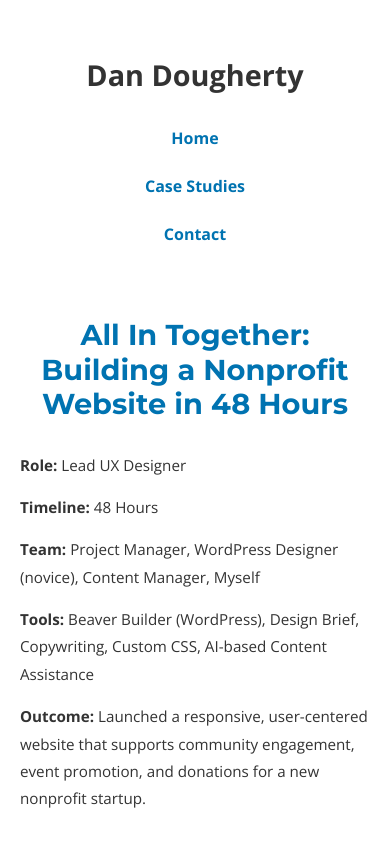
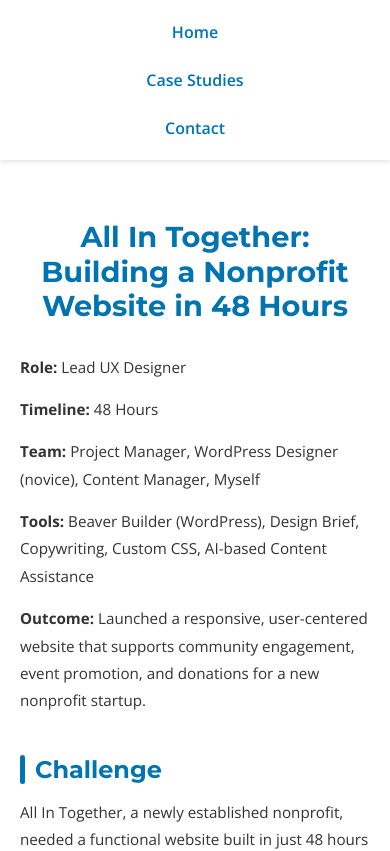
Before and after one commit to Dan-Dougherty/doughertydesigns-v4, a React (Create React App) app: page /case-studies/allintogether in a window 390 px wide. Shown: the top 851 px of the page. Built offline with nearby package versions, Linux system fonts and the light colour scheme; the HTML template or start-up script is replaced by a standard one.

Commit message:
Too Much to list

```diff
--- a/src/components/AllInTogether.js
+++ b/src/components/AllInTogether.js
@@ -7,50 +7,56 @@ import NonProfitMobile from '../assets/videos/NonProfitMobile.mp4';
 const AllInTogether = () => {
   const location = useLocation();
 
+  // Sticky header on scroll
   useEffect(() => {
     document.title = "All In Together Case Study | Dan Dougherty - UX Designer";
 
-    // Function to handle scroll events for sticky header
     const handleScroll = () => {
       const header = document.querySelector('.case-study-header');
-      if (header) {
-        // Only add 'scrolled' class when scrolled past a certain point (10px)
-        if (window.scrollY > 10) {
-          header.classList.add('scrolled');
-        } else {
-          header.classList.remove('scrolled');
-        }
-      }
+      if (!header) return;
+      if (window.scrollY > 10) header.classList.add('scrolled');
+      else header.classList.remove('scrolled');
     };
 
-    // Add scroll event listener
     window.addEventListener('scroll', handleScroll);
+    handleScroll(); // initial
 
-    // Initial check (in case page loads already scrolled)
-    handleScroll();
-
-    // Cleanup function
     return () => {
       window.removeEventListener('scroll', handleScroll);
     };
   }, []);
 
-  // Function to check if a link should be marked as active
-  const isActive = (path) => {
-    if (path === '/' && location.pathname === '/') return true;
-    if (path === '/#case-studies' && location.hash === '#case-studies') return true;
-    if (path === '/#contact' && location.hash === '#contact') return true;
-    return false;
-  };
+  // helper for active link
+  const isActive = (path) =>
+    (path === '/' && location.pathname === '/') ||
+    (path === '/#case-studies' && location.hash === '#case-studies') ||
+    (path === '/#contact' && location.hash === '#contact');
 
   return (
     <div className="case-study-full">
       <header className="case-study-header">
-        <Link to="/" className="logo">Dan Dougherty</Link>
+        {/* keep logo on desktop, hide via CSS on mobile */}
+        <Link to="/" className="logo">
+          Dan Dougherty
+        </Link>
+
+        {/* STATIC nav, always visible */}
         <nav className="case-study-nav">
-          <Link to="/" className={isActive('/') ? 'active' : ''}>Home</Link>
-          <Link to="/#case-studies" className={isActive('/#case-studies') ? 'active' : ''}>Case Studies</Link>
-          <Link to="/#contact" className={isActive('/#contact') ? 'active' : ''}>Contact</Link>
+          <Link to="/" className={isActive('/') ? 'active' : ''}>
+            Home
+          </Link>
+          <Link
+            to="/#case-studies"
+            className={isActive('/#case-studies') ? 'active' : ''}
+          >
+            Case Studies
+          </Link>
+          <Link
+            to="/#contact"
+            className={isActive('/#contact') ? 'active' : ''}
+          >
+            Contact
+          </Link>
         </nav>
       </header>
 
--- a/src/components/CaseStudy.css
+++ b/src/components/CaseStudy.css
@@ -68,31 +68,6 @@
 .case-study-nav a:hover:after,
 .case-study-nav a.active:after {
   width: 100%;
-}
-
-/* Responsive adjustments for sticky header */
-@media (max-width: 768px) {
-  .case-study-header {
-    padding: 15px;
-  }
-
-  /* For mobile, make logo smaller when scrolling */
-  .case-study-header.scrolled .logo {
-    font-size: 1.5em;
-  }
-
-  /* Adjust navigation layout for small screens */
-  .case-study-nav {
-    flex-wrap: nowrap;
-    overflow-x: auto;
-    -webkit-overflow-scrolling: touch;
-    padding-bottom: 5px;
-  }
-
-  .case-study-nav a {
-    white-space: nowrap;
-    margin-right: 15px;
-  }
 }
 
 /* Case Study Container */
@@ -471,7 +446,7 @@ All images now use this consistent thumbnail style */
   flex-wrap: wrap;
   gap: 30px;
   justify-content: flex-start;
-  margin: 30px 0 40px;
+  margin: 20px 0 0 0;
 }
 
 /* Layout adjustments for side-by-side thumbnails */
@@ -498,199 +473,20 @@ All images now use this consistent thumbnail style */
 /* Responsive Styles */
 
 /* Mobile Styles (max-width: 768px) */
-@media (max-width: 768px) {
-  .case-study-full {
-    padding: 40px 20px;
-    max-width: 100%;
-  }
-
-  /* Header Styling */
-  .case-study-full .case-study-header {
-    flex-direction: column;
-    align-items: center;
-    margin-bottom: 40px;
-  }
-
-  .case-study-full .case-study-nav {
-    margin-top: 20px;
-    display: flex;
-    flex-direction: row;
-    flex-wrap: wrap;
-    justify-content: center;
-  }
-
-  .case-study-full .case-study-nav a {
-    margin: 5px 10px;
-    padding: 8px 15px;
-    font-size: 1em;
-  }
-
-  /* Center h1 and h2 Headings */
-  .case-study-full h1 {
-    text-align: center;
-  }
-
-  /* Adjust List Item Indentation */
-  .case-study-full ul,
-  .case-study-full ul li,
-  .case-study-full ol,
-  .case-study-full ol li {
-    margin-left: 0;
-    padding-left: 0;
-  }
-
-  .case-study-full ul,
-  .case-study-full ol {
-    list-style-position: inside; /* Bullets inside content */
-  }
-
-  /* Video and Image Adjustments */
-  .case-study-full .mobile-video-wrapper {
-    width: 70%;
-    margin: 0 auto;
-  }
-
-  .case-study-full .mobile-video {
-    max-width: 100%;
-    width: 100%;             /* Ensure the video spans the full width */
-    height: auto;
-    border: 1px solid #ddd;
-    box-shadow: 0 4px 6px rgba(0, 0, 0, 0.1);
-    object-fit: cover;       /* Ensures the video fills the container */
-  }
-
-  /* Adjust Font Sizes for Readability */
-  .case-study-full h1 {
-    font-size: 1.8em;
-    margin-bottom: 10px;
-  }
-
-  .case-study-full h2 {
-    font-size: 1.5em;
-  }
-
-  .case-study-full h3 {
-    font-size: 1.2em;
-  }
-
-  .case-study-full p {
-    font-size: 0.95em;
-  }
-
-  /* Stack prototype buttons vertically on mobile */
-  .case-study-full .prototype-buttons {
-    flex-direction: column;
-    align-items: stretch;
-  }
-
-  .case-study-full .prototype-buttons .prototype-button {
-    width: 100%;
-    text-align: center;
-  }
-
-  /* Adjust Back Button */
-  .case-study-full .back-button {
-    font-size: 0.9em;
-    padding: 8px 12px;
-  }
-
-  /* Side-by-side becomes column on mobile */
-  .case-study-full .side-by-side {
-    flex-direction: column;
-    gap: 30px;
-  }
-
-  .case-study-full .side-by-side .side-text,
-  .case-study-full .side-by-side .side-image {
-    width: 100%;
-  }
-
-  /* Thumbnail grid becomes column on mobile */
-  .case-study-full .cs-thumbnails-container {
-    flex-direction: column;
-    gap: 30px;
-    align-items: center;
-  }
-
-  .case-study-full .cs-thumbnail {
-    max-width: 100%;
-    width: 100%;
-    margin-bottom: 20px;
-  }
-
-  .case-study-full .cs-thumbnail-image-wrapper {
-    height: 250px; /* Slightly shorter on mobile */
-  }
-
-  .case-study-full .cs-thumbnail-caption {
-    padding: 10px;
-    font-size: 0.85rem;
-  }
-
-  /* Ensure text doesn't overflow */
-  .case-study-full p,
-  .case-study-full a,
-  .case-study-full .back-button,
-  .case-study-full .prototype-button {
-    word-wrap: break-word;
-    word-break: break-word;
-    overflow-wrap: break-word;
-  }
-}
-
-/* Additional Media Query for Screens Under 425px */
-@media (max-width: 425px) {
-  /* Hide desktop-only elements on very small screens */
-  .case-study-full .desktop-only {
-    display: none;
-  }
-
-  /* Adjust Navigation Links */
-  .case-study-full .case-study-nav {
-    flex-direction: column;
-    align-items: center;
-  }
-
-  .case-study-full .case-study-nav a {
-    margin: 5px 0;
-    width: 100%;
-    text-align: center;
-  }
-
-  .case-study-full .cs-thumbnails-container {
-    margin: 20px 0 30px;
-  }
-
-  .case-study-full .cs-thumbnail-image-wrapper {
-    height: 200px; /* Even shorter on very small screens */
-  }
-
-  .case-study-full .cs-thumbnail:hover {
-    transform: none; /* Disable hover effects on very small screens */
-  }
-
-  .case-study-full .cs-thumbnail .cs-thumbnail-image-wrapper::after {
-    display: none; /* Hide the hover overlay on very small screens */
-  }
-}
-
-/* Enhanced Section Heading Styles */
-
-/* Section Headings (h2) with decorative element and color */
+/* Base styles for section headings */
 .case-study-full h2 {
   font-size: 1.8em;
   margin-top: 40px;
-  margin-bottom: 015px;
+  margin-bottom: 15px;
   border-bottom: none;
   padding-bottom: 0px;
   position: relative;
-  color: #0073b1; /* Use the existing brand blue color */
+  color: #0073b1;
   padding-left: 15px;
   display: flex;
   align-items: center;
 }
 
-/* Add decorative element before the heading */
 .case-study-full h2::before {
   content: "";
   position: absolute;
@@ -702,96 +498,36 @@ All images now use this consistent thumbnail style */
   border-radius: 3px;
 }
 
-/* Adjust Subsection Headings (h3) */
 .case-study-full h3 {
   font-size: 1.4em;
   margin-top: 30px;
   margin-bottom: 15px;
-  color: #333; /* Keep these dark for contrast */
+  color: #333;
   position: relative;
 }
 
+/* Section-specific accent colors */
 .case-study-full #research-insights h2::after {
-  background-color: #3c9469; /* A greenish accent for research section */
+  background-color: #3c9469;
 }
 
 .case-study-full #ux-strategy h2::after {
-  background-color: #d4a017; /* Gold accent for strategy section */
+  background-color: #d4a017;
 }
 
 .case-study-full #final-solution h2::after {
-  background-color: #5c9dc4; /* Lighter blue for solution section */
+  background-color: #5c9dc4;
 }
 
 .case-study-full #before-after h2::after {
-  background-color: #7c4dff; /* Purple accent for visuals section */
+  background-color: #7c4dff;
 }
 
 .case-study-full #reflections h2::after {
-  background-color: #e67e22; /* Orange accent for lessons learned */
+  background-color: #e67e22;
 }
 
-/* Tablet-Specific Styles (769px to 1024px) */
-@media (min-width: 769px) and (max-width: 1024px) {
-  .case-study-full {
-    padding: 50px 25px;
-  }
-
-  .case-study-full .case-study-header {
-    flex-direction: row;
-    align-items: center;
-    justify-content: space-between;
-    padding-bottom: 25px;
-  }
-
-  .case-study-full .case-study-nav a {
-    margin-left: 20px;
-    margin-right: 10px;
-    font-size: 1em;
-  }
-
-  /* Video and Image Adjustments */
-  .case-study-full .video-container {
-    flex-direction: column;
-    gap: 30px;
-  }
-
-  .case-study-full .mobile-video-wrapper {
-    max-width: 600px;
-    margin: 0 auto;
-  }
-
-  .case-study-full .mobile-video {
-    width: 100%;
-    height: auto;
-    max-height: 600px;
-  }
-
-  /* Adjust Font Sizes */
-  .case-study-full h1 {
-    font-size: 2em;
-  }
-
-  .case-study-full h2 {
-    font-size: 1.6em;
-  }
-
-  .case-study-full h3 {
-    font-size: 1.4em;
-  }
-
-  .case-study-full p {
-    font-size: 1em;
-  }
-
-  /* Adjust Back Button */
-  .case-study-full .back-button {
-    font-size: 1em;
-    padding: 10px 15px;
-  }
-}
-
-/* Styles for Desktop (min-width: 1025px) */
+/* Desktop styles (min-width: 1025px) */
 @media (min-width: 1025px) {
   .case-study-full {
     padding: 60px 30px;
@@ -813,7 +549,6 @@ All images now use this consistent thumbnail style */
     max-height: 700px;
   }
 
-  /* Maintain Prototype Buttons Inline */
   .case-study-full .prototype-buttons {
     flex-direction: row;
     align-items: center;
@@ -828,3 +563,257 @@ All images now use this consistent thumbnail style */
     padding: 12px 18px;
   }
 }
+
+/* Tablet styles (769px to 1024px) */
+@media (min-width: 769px) and (max-width: 1024px) {
+  .case-study-full {
+    padding: 50px 25px;
+  }
+
+  .case-study-full .case-study-header {
+    flex-direction: row;
+    align-items: center;
+    justify-content: space-between;
+    padding-bottom: 25px;
+  }
+
+  .case-study-full .case-study-nav a {
+    margin-left: 20px;
+    margin-right: 10px;
+    font-size: 1em;
+  }
+
+  .case-study-full .video-container {
+    flex-direction: column;
+    gap: 30px;
+  }
+
+  .case-study-full .mobile-video-wrapper {
+    max-width: 600px;
+    margin: 0 auto;
+  }
+
+  .case-study-full .mobile-video {
+    width: 100%;
+    height: auto;
+    max-height: 600px;
+  }
+
+  .case-study-full h1 {
+    font-size: 2em;
+  }
+
+  .case-study-full h2 {
+    font-size: 1.6em;
+  }
+
+  .case-study-full h3 {
+    font-size: 1.4em;
+  }
+
+  .case-study-full p {
+    font-size: 1em;
+  }
+
+  .case-study-full .back-button {
+    font-size: 1em;
+    padding: 10px 15px;
+  }
+}
+
+/* Mobile & Small Tablet styles (max-width: 768px) */
+@media (max-width: 768px) {
+  /* Header and Navigation */
+  .case-study-full .case-study-header {
+    width: 100vw;
+    max-width: 100vw;
+    margin-left: calc(-50vw + 50%);
+    padding-left: 12px !important;
+    padding-right: 12px !important;
+    position: sticky;
+    top: 0;
+    display: flex;
+    justify-content: center;
+    align-items: center;
+    background: #fff;
+    padding: 8px 0;
+    box-shadow: 0 2px 4px rgba(0,0,0,0.1);
+    z-index: 1000;
+  }
+
+  .case-study-full .case-study-header .logo,
+  .case-study-full .hamburger-menu {
+    display: none !important;
+  }
+
+  .case-study-full .case-study-nav {
+    display: flex !important;
+    flex: 1;
+    justify-content: space-between;
+    margin: 0;
+    padding: 0;
+    align-items: center;
+  }
+
+  .case-study-full .case-study-nav a {
+    flex: 1;
+    text-align: center;
+    padding: 8px 0;
+    font-size: 1em;
+    font-weight: 600;
+    color: #0073b1;
+    transition: background 0.2s, color 0.2s;
+    margin-left: 0 !important;
+  }
+
+  .case-study-full .case-study-nav a:hover,
+  .case-study-full .case-study-nav a.active {
+    background: rgba(0,115,177,0.1);
+    color: #003f5c;
+  }
+
+  /* Text and Layout */
+  .case-study-full {
+    padding: 0px 20px 20px 20px;
+  }
+
+  .case-study-full h1 {
+    text-align: center;
+    font-size: 1.8em;
+    margin-bottom: 10px;
+  }
+
+  .case-study-full h2 {
+    font-size: 1.5em;
+
+  }
+
+  .case-study-full h3 {
+    font-size: 1.2em;
+    margin-bottom: 0;
+  }
+
+  .case-study-full p {
+    font-size: 0.95em;
+  }
+
+  /* Lists */
+  .case-study-full ul,
+  .case-study-full ol {
+    margin-left: 0;
+    padding-left: 0;
+    list-style-position: inside;
+  }
+
+  .case-study-full ul li,
+  .case-study-full ol li {
+    margin-left: 0;
+    padding-left: 20px;
+  }
+
+  /* Videos and Images */
+  .case-study-full .mobile-video-wrapper {
+    width: 70%;
+    margin: 0 auto;
+  }
+
+  .case-study-full .mobile-video {
+    max-width: 100%;
+    width: 100%;
+    height: auto;
+    border: 1px solid #ddd;
+    box-shadow: 0 4px 6px rgba(0,0,0,0.1);
+    object-fit: cover;
+  }
+
+  /* Buttons and Components */
+  .case-study-full .prototype-buttons {
+    flex-direction: column;
+    align-items: stretch;
+  }
+
+  .case-study-full .prototype-buttons .prototype-button {
+    width: 100%;
+    text-align: center;
+  }
+
+  .case-study-full .back-button {
+    font-size: 0.9em;
+    padding: 8px 12px;
+    width: 100%;
+  }
+
+  /* Layout Components */
+  .case-study-full .side-by-side {
+    flex-direction: column;
+    gap: 0px;
+  }
+
+  .case-study-full .side-by-side .side-text,
+  .case-study-full .side-by-side .side-image {
+    width: 100%;
+  }
+
+  /* Thumbnails */
+  .case-study-full .cs-thumbnails-container {
+    flex-direction: column;
+    gap: 30px;
+    align-items: center;
+    margin: 20px 0 30px;
+  }
+
+  .case-study-full .cs-thumbnail {
+    max-width: 100%;
+    width: 100%;
+    margin-bottom: 20px;
+  }
+
+  .case-study-full .cs-thumbnail-image-wrapper {
+    height: 250px;
+  }
+
+  .case-study-full .cs-thumbnail-caption {
+    padding: 10px;
+    font-size: 0.85rem;
+  }
+
+  /* Text Handling */
+  .case-study-full p,
+  .case-study-full a,
+  .case-study-full .back-button,
+  .case-study-full .prototype-button {
+    word-wrap: break-word;
+    word-break: break-word;
+    overflow-wrap: break-word;
+  }
+}
+
+/* Extra small screens (max-width: 425px) */
+@media (max-width: 425px) {
+  .case-study-full .desktop-only {
+    display: none;
+  }
+
+  .case-study-full .case-study-nav {
+    flex-direction: column;
+    align-items: center;
+  }
+
+  .case-study-full .case-study-nav a {
+    margin: 5px 0;
+    width: 100%;
+    text-align: center;
+  }
+
+  .case-study-full .cs-thumbnail-image-wrapper {
+    height: 200px;
+  }
+
+  .case-study-full .cs-thumbnail:hover {
+    transform: none;
+  }
+
+  .case-study-full .cs-thumbnail .cs-thumbnail-image-wrapper::after {
+    display: none;
+  }
+}
```
